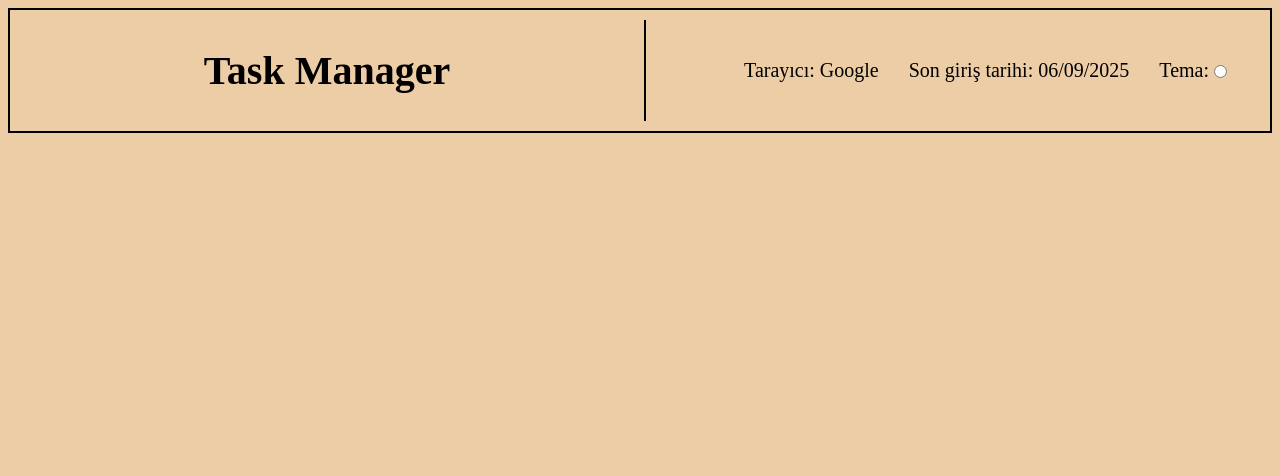
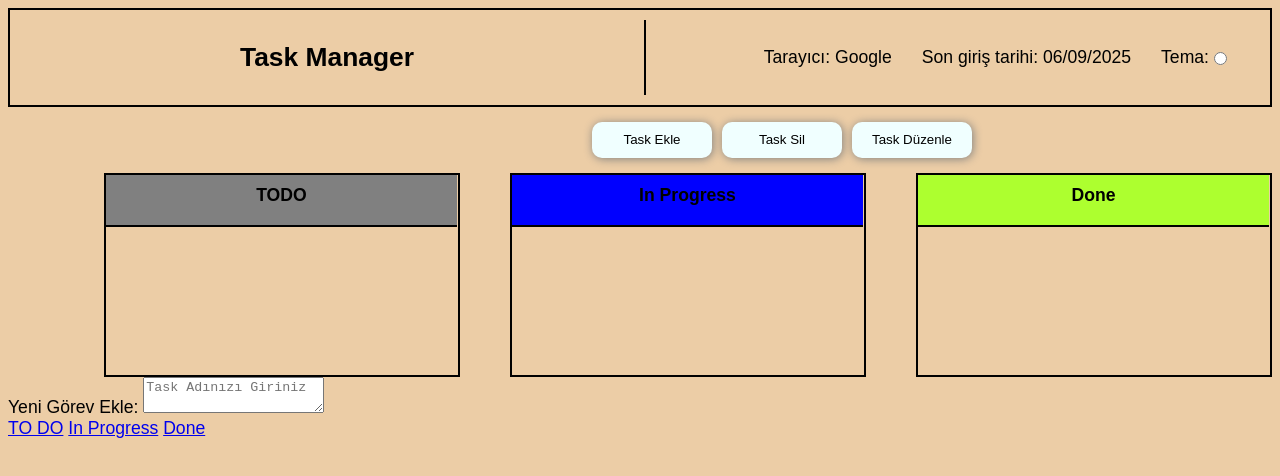
Before and after one commit to Ephousa/Task-Manager-App, a plain HTML site: page index.html in a window 1280 px wide. Drawn offline with Linux system fonts and the light colour scheme.

Commit message:
feat: added new styles

```diff
--- a/global.css
+++ b/global.css
@@ -1,6 +1,7 @@
 body{
     background-color: rgb(236, 205, 166);
-    font-size: 2.5vh;
+    font-size: 2.2vh;
+    font-family:sans-serif;
 }
 .main-header{
     display: flex;
@@ -25,3 +26,78 @@ body{
     margin-right: 30px;
     align-items: center;
 }
+.task-crud{
+    display: flex;
+    align-items: center;
+    width: auto;
+    height: auto;
+    min-height: auto;
+    margin-top: 15px;
+    margin-left:73vh;
+
+}
+.task-buttons{
+    width: 15vh;
+    height: 4.5vh;
+    background-color: azure;
+    cursor: pointer;
+    border-radius: 10px;
+    border: none;
+    box-shadow: 1px 1px 10px gray;
+     transition: bacgkround-color 0.3s ease, color 0.3s ease;
+}
+.task-buttons:hover{
+    background-color: blueviolet;
+    color: white;
+}
+#delete-task{
+    margin-left: 10px;
+    margin-right: 10px;
+}
+
+.middle-container{
+    display: flex;
+    align-items: center;
+    gap: 50px;
+    margin-top: 15px;
+    margin-left: 12vh;
+}
+#todo{
+    width: 50vh;
+    height: 25vh;
+    border: 2px solid black;
+}
+.todo-box{
+    width: 94%;
+    height: 15%;
+    background-color: gray;
+    border-bottom: 2px solid black;
+    padding: 10px;
+    text-align: center;
+}
+#progress{
+    width: 50vh;
+    height: 25vh;
+    border: 2px solid black;
+}
+.progress-box{
+    width: 94%;
+    height: 15%;
+    background-color: blue;
+    border-bottom: 2px solid black;
+    padding: 10px;
+    text-align: center;
+}
+#done{
+    width: 50vh;
+    height: 25vh;
+    border: 2px solid black;
+}
+.done-box{
+    width: 94%;
+    height: 15%;
+    background-color: greenyellow;
+    border-bottom: 2px solid black;
+    padding:10px;
+    text-align: center;
+}
--- a/index.html
+++ b/index.html
@@ -10,7 +10,7 @@
     <div class="container">
     <header class="main-header">
        <div class="left-header">
-        <h1>Task Manager</h1>
+        <h2>Task Manager</h2>
        </div>
 
         <div class="right-header">
@@ -26,13 +26,34 @@
 
         </div>
     </header>
+    <div class="task-crud">
+        <button id="create-task" class="task-buttons">Task Ekle</button>
+        <button id="delete-task" class="task-buttons">Task Sil</button>
+        <button id="edit-task"   class="task-buttons">Task Düzenle</button>
+
+    </div>
 
     <div class="middle-container">
-        <div id="todo-box"></div>
-        <div id="inprogress-box"></div>
-        <div id="done-box"></div>
+        <div id="todo">
+            <article class="todo-box"><strong>TODO</strong></article>
+        </div>
+        <div id="progress">
+            <article class="progress-box"><strong>In Progress</strong></article>
+        </div>
+        <div id="done">
+            <article class="done-box"><strong>Done</strong></article>
+        </div>
     </div>
-
+     <div class="task-details">
+        <label>Yeni Görev Ekle:
+        <textarea placeholder="Task Adınızı Giriniz" id="task-area"></textarea>
+        </label>
+        <div class="dropdown-menu">
+            <a href="#" class="dropdown-link">TO DO</a>
+            <a href="#" class="dropdown-link">In Progress</a>
+            <a href="#" class="dropdown-link">Done</a>
+        </div>
+     </div>
 </div>
     <script src="app.js"></script>
 </body>
```
